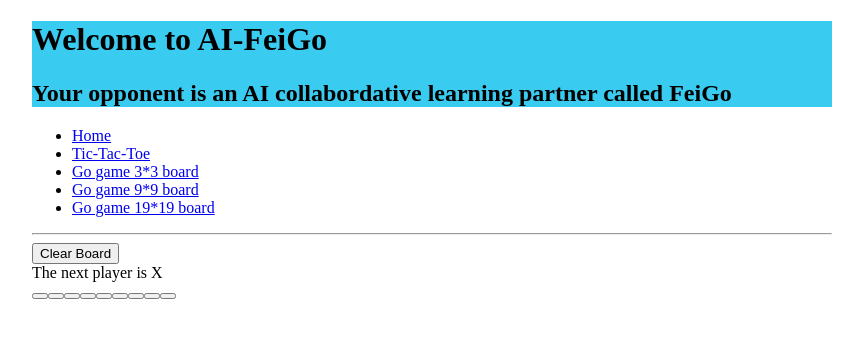
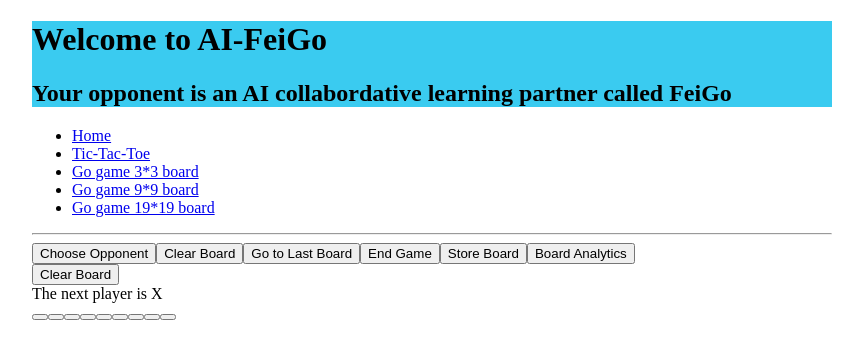
Before and after one commit to Jane0404/IntelliLP, a React app: page /tic in a window 1280 px wide. Shown: the top 358 px of the page, without its empty margins (208-1071 px from the left). Built offline with nearby package versions, Linux system fonts and the light colour scheme.

Commit message:
Add Board Template

```diff
--- /dev/null
+++ b/src/components/Board.jsx
@@ -0,0 +1,48 @@
+import React from 'react'
+import './styles.css'
+import TicBoard from './TicBoard'
+import Options from './Options'
+import FeedBack from './Feedback'
+
+export default class Board extends React.Component{
+    render(){
+        console.log(this.props.value)
+        let component
+        switch(this.props.value){
+            case 'tic':
+                component = <TicBoard />
+                break
+            case 'go3':
+                component = <GoBoard value={3} />
+                break
+            case 'go9':
+                component = <GoBoard value={9} />
+                break
+            case 'go19':
+                component = <GoBoard value={19} />
+                break
+            default:
+                component = <Home />
+        }
+        return(
+            <div className='boardLayout'>
+                <div>
+                    <Options />
+                </div>
+                <div>
+                    {component}
+                </div>
+                <div>
+                    <FeedBack />
+                </div>
+            </div>
+        )
+    }
+}
+
+
+function GoBoard(props){
+    return(
+    <p>The length of board is {props.value}</p>
+    )
+}
--- /dev/null
+++ b/src/components/Feedback.jsx
@@ -0,0 +1,7 @@
+import React from 'react'
+
+export default class Feedback extends React.Component{
+    render(){
+        return null;
+    }
+}
--- a/src/components/Game.jsx
+++ b/src/components/Game.jsx
@@ -1,12 +1,13 @@
 import React from 'react'
-import TicBoard from './TicBoard'
 import './styles.css'
 import {
     BrowserRouter as Router,
     Switch,
     Link,
-    Route
+    Route,
+    useParams
 } from 'react-router-dom'
+import Board from './Board'
 
 export default class Game extends React.Component{
 
@@ -39,11 +40,8 @@ export default class Game extends React.Component{
                     </nav>
                 <hr />
                 <Switch>
-                    <Route exact path='/'><Home /></Route>
-                    <Route path='/tic'><TicBoard /></Route>
-                    <Route path='/go3'><GoBoard value={3} /></Route>
-                    <Route path='/go9'><GoBoard value={9} /></Route>
-                    <Route path='/go19'><GoBoard value={19} /></Route>
+                    <Route exact path='/'> <Home /> </Route>
+                    <Route path='/:id' children={<CallBoard />}/>
                 </Switch>
                 </div>
             </Router>
@@ -51,11 +49,13 @@ export default class Game extends React.Component{
     }
 }
 
-function GoBoard(props){
+function CallBoard() {
+    let {id} = useParams()
     return(
-    <p>The length of board is {props.value}</p>
+        <Board value={id}/>
     )
 }
+
 function Home(){
     return(
         <p>AI-FeiGo is a collaborative learning platform of learning games</p>
--- /dev/null
+++ b/src/components/Options.jsx
@@ -0,0 +1,16 @@
+import React from 'react'
+
+export default class Options extends React.Component{
+    render(){
+        return(
+            <div className='optionsLayout'>
+                <button>Choose Opponent</button>
+                <button>Clear Board</button>
+                <button>Go to Last Board</button>
+                <button>End Game </button>
+                <button>Store Board</button>
+                <button>Board Analytics</button>
+            </div>
+        )
+    }
+}
--- a/src/components/styles.css
+++ b/src/components/styles.css
@@ -27,7 +27,8 @@
 .playerInfo{
     font:2rem;
     color:blue;
-    margin:5px
+    margin-top:20px;
+    margin-bottom: 10px;
 }
 .title{
     color:darkblue;
@@ -60,3 +61,12 @@ header{
     width:200px;
     text-align: center;
 }
+.boardLayout{
+    display: grid;
+    grid-template-columns: 1fr 2fr 1fr;
+    grid-template-rows:minmax(200px, auto)
+}
+.optionsLayout{
+    display:flex;
+    flex-direction: column;
+}
--- a/src/index.jsx
+++ b/src/index.jsx
@@ -1,6 +1,5 @@
 import React from 'react'
 import ReactDOM from 'react-dom'
 import Game from './components/Game'
-import Test from './components/Test'
 
 ReactDOM.render(<Game />, document.getElementById('root'))
```
Also changed, not shown: 1 other file (tests, documents, lock files or other folders).
